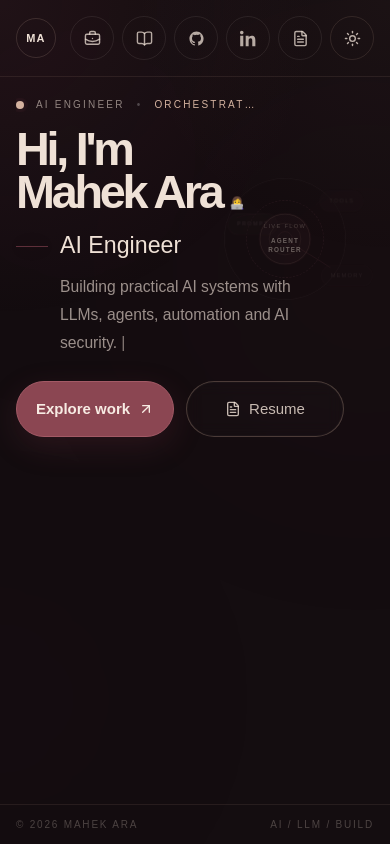
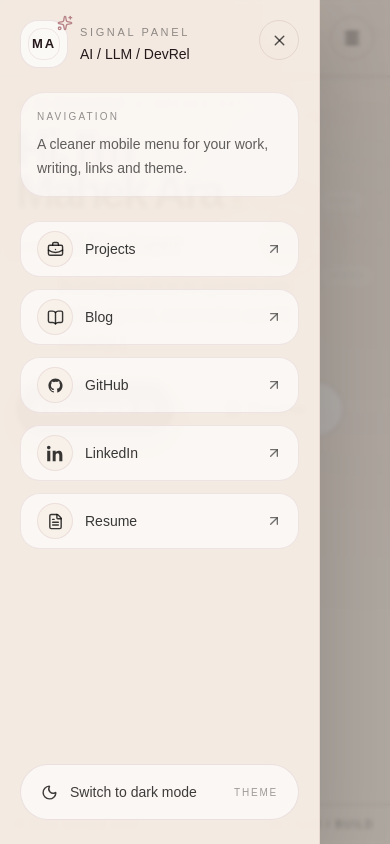
Before and after one commit to mahekara28/mahek-portfolio, a Next.js app: page / in a window 390 px wide. Both pictures are taken after a click on the button "Open navigation menu". Built offline with nearby package versions, Linux system fonts and the light colour scheme.

Commit message:
Mobile View

```diff
--- a/app/page.tsx
+++ b/app/page.tsx
@@ -1,14 +1,17 @@
 "use client";
 
 import Link from "next/link";
-import { motion } from "motion/react";
+import { AnimatePresence, motion } from "motion/react";
 import {
   ArrowUpRight,
   BookOpen,
   BriefcaseBusiness,
   FileText,
+  Menu,
   Moon,
+  Sparkles,
   Sun,
+  X,
 } from "lucide-react";
 import type { ReactNode } from "react";
 import { useEffect, useState } from "react";
@@ -156,6 +159,66 @@
     <Link href={href} aria-label={label} className={baseClass}>
       {icon}
       {labelNode}
+    </Link>
+  );
+}
+
+function MobilePanelLink({
+  href,
+  label,
+  icon,
+  isDark,
+  onClick,
+  external = false,
+}: {
+  href: string;
+  label: string;
+  icon: ReactNode;
+  isDark: boolean;
+  onClick: () => void;
+  external?: boolean;
+}) {
+  const className = `flex h-14 items-center justify-between rounded-[20px] border px-4 transition ${
+    isDark
+      ? "border-[#d4b29f]/12 bg-white/[0.02] text-[#efe1d6]/84 hover:border-[#d4b29f]/28 hover:bg-[#d4b29f]/[0.035]"
+      : "border-[#7e3f4c]/10 bg-white/60 text-black/78 hover:border-[#7e3f4c]/24 hover:bg-[#7e3f4c]/[0.04]"
+  }`;
+
+  const content = (
+    <>
+      <span className="flex items-center gap-3 text-sm">
+        <span
+          className={`flex h-9 w-9 items-center justify-center rounded-full border ${
+            isDark
+              ? "border-[#d4b29f]/10 bg-[#25181d]"
+              : "border-[#7e3f4c]/10 bg-[#f8f1ea]"
+          }`}
+        >
+          {icon}
+        </span>
+        {label}
+      </span>
+      <ArrowUpRight className="h-4 w-4 opacity-70" />
+    </>
+  );
+
+  if (external) {
+    return (
+      <a
+        href={href}
+        target="_blank"
+        rel="noreferrer"
+        className={className}
+        onClick={onClick}
+      >
+        {content}
+      </a>
+    );
+  }
+
+  return (
+    <Link href={href} className={className} onClick={onClick}>
+      {content}
     </Link>
   );
 }
@@ -367,6 +430,7 @@
 
 export default function Home() {
   const { isDark, toggleTheme } = useTheme();
+  const [mobileMenuOpen, setMobileMenuOpen] = useState(false);
   const typedStatus = useTypedLoop(statusPhrases, 58, 1200);
   const typedHeading = useTypeOnce("Hi, I'm Mahek Ara", 30, 70);
   const typedIntro = useTypeOnce(introLine, 16, 520);
@@ -427,8 +491,20 @@
             </span>
           </Link>
 
+          <button
+            onClick={() => setMobileMenuOpen(true)}
+            aria-label="Open navigation menu"
+            className={`flex h-11 w-11 items-center justify-center rounded-full border transition duration-300 md:hidden ${
+              isDark
+                ? "border-[#d4b29f]/14 text-[#efe1d6]/76 hover:border-[#d4b29f]/34 hover:text-[#f5e7db]"
+                : "border-[#7e3f4c]/14 text-black/70 hover:border-[#7e3f4c]/32 hover:text-[#7e3f4c]"
+            }`}
+          >
+            <Menu className="h-[18px] w-[18px]" />
+          </button>
+
           <div
-            className={`flex flex-wrap items-center justify-end gap-2 sm:gap-3 ${
+            className={`hidden flex-wrap items-center justify-end gap-2 sm:gap-3 md:flex ${
               isDark ? "text-[#efe1d6]/74" : "text-black/66"
             }`}
           >
@@ -479,6 +555,171 @@
           </div>
         </div>
       </header>
+
+      <AnimatePresence>
+        {mobileMenuOpen && (
+          <>
+            <motion.button
+              type="button"
+              aria-label="Close navigation menu"
+              initial={{ opacity: 0 }}
+              animate={{ opacity: 1 }}
+              exit={{ opacity: 0 }}
+              transition={{ duration: 0.2 }}
+              onClick={() => setMobileMenuOpen(false)}
+              className="fixed inset-0 z-40 bg-black/28 backdrop-blur-[2px] md:hidden"
+            />
+
+            <motion.aside
+              initial={{ x: -320, opacity: 0.92 }}
+              animate={{ x: 0, opacity: 1 }}
+              exit={{ x: -320, opacity: 0.92 }}
+              transition={{ duration: 0.34, ease: [0.22, 1, 0.36, 1] }}
+              className={`fixed left-0 top-0 z-50 flex h-screen w-[84%] max-w-[320px] flex-col border-r px-5 pb-6 pt-5 shadow-[0_28px_80px_rgba(0,0,0,0.18)] md:hidden ${
+                isDark
+                  ? "border-[#d4b29f]/12 bg-[#140d10]/95 text-[#efe1d6]"
+                  : "border-[#7e3f4c]/10 bg-[#f6ede4]/96 text-[#24181a]"
+              }`}
+            >
+              <div className="flex items-start justify-between gap-4">
+                <div className="flex items-center gap-3">
+                  <div
+                    className={`relative flex h-12 w-12 items-center justify-center rounded-[18px] border ${
+                      isDark
+                        ? "border-[#d4b29f]/16 bg-[#2a1a1f]"
+                        : "border-[#7e3f4c]/12 bg-white/70"
+                    }`}
+                  >
+                    <div
+                      className={`absolute inset-[7px] rounded-[14px] border ${
+                        isDark
+                          ? "border-[#d4b29f]/10"
+                          : "border-[#7e3f4c]/10"
+                      }`}
+                    />
+                    <span className="text-[13px] font-semibold tracking-[0.14em]">
+                      MA
+                    </span>
+                    <Sparkles className="absolute -right-1.5 -top-1.5 h-4 w-4 text-[#b88388]" />
+                  </div>
+
+                  <div>
+                    <p
+                      className={`text-[11px] uppercase tracking-[0.24em] ${
+                        isDark ? "text-[#efe1d6]/42" : "text-black/42"
+                      }`}
+                    >
+                      Signal panel
+                    </p>
+                    <p className="mt-1 text-sm">AI / LLM / DevRel</p>
+                  </div>
+                </div>
+
+                <button
+                  onClick={() => setMobileMenuOpen(false)}
+                  aria-label="Close navigation menu"
+                  className={`flex h-10 w-10 items-center justify-center rounded-full border transition ${
+                    isDark
+                      ? "border-[#d4b29f]/14 text-[#efe1d6]/76 hover:border-[#d4b29f]/34"
+                      : "border-[#7e3f4c]/12 text-black/68 hover:border-[#7e3f4c]/26"
+                  }`}
+                >
+                  <X className="h-[17px] w-[17px]" />
+                </button>
+              </div>
+
+              <div
+                className={`mt-6 rounded-[24px] border px-4 py-4 ${
+                  isDark
+                    ? "border-[#d4b29f]/10 bg-white/[0.02]"
+                    : "border-[#7e3f4c]/10 bg-white/58"
+                }`}
+              >
+                <p
+                  className={`text-[10px] uppercase tracking-[0.22em] ${
+                    isDark ? "text-[#efe1d6]/42" : "text-black/42"
+                  }`}
+                >
+                  Navigation
+                </p>
+                <p
+                  className={`mt-2 text-sm leading-6 ${
+                    isDark ? "text-[#efe1d6]/70" : "text-black/62"
+                  }`}
+                >
+                  A cleaner mobile menu for your work, writing, links and theme.
+                </p>
+              </div>
+
+              <div className="mt-6 space-y-3">
+                <MobilePanelLink
+                  href="/projects"
+                  label="Projects"
+                  icon={<BriefcaseBusiness className="h-[17px] w-[17px]" />}
+                  isDark={isDark}
+                  onClick={() => setMobileMenuOpen(false)}
+                />
+                <MobilePanelLink
+                  href="/blog"
+                  label="Blog"
+                  icon={<BookOpen className="h-[17px] w-[17px]" />}
+                  isDark={isDark}
+                  onClick={() => setMobileMenuOpen(false)}
+                />
+                <MobilePanelLink
+                  href="https://github.com/mahekara28"
+                  label="GitHub"
+                  icon={<GitHubIcon className="h-[17px] w-[17px]" />}
+                  isDark={isDark}
+                  external
+                  onClick={() => setMobileMenuOpen(false)}
+                />
+                <MobilePanelLink
+                  href="https://www.linkedin.com/in/mahek-ara/"
+                  label="LinkedIn"
+                  icon={<LinkedInIcon className="h-[17px] w-[17px]" />}
+                  isDark={isDark}
+                  external
+                  onClick={() => setMobileMenuOpen(false)}
+                />
+                <MobilePanelLink
+                  href="https://drive.google.com/file/d/1HB3XFQCsMgmZfF50zjjNN6900j-cZDok/view?usp=sharing"
+                  label="Resume"
+                  icon={<FileText className="h-[17px] w-[17px]" />}
+                  isDark={isDark}
+                  external
+                  onClick={() => setMobileMenuOpen(false)}
+                />
+              </div>
+
+              <button
+                onClick={toggleTheme}
+                className={`mt-auto flex h-14 items-center justify-between rounded-full border px-5 transition ${
+                  isDark
+                    ? "border-[#d4b29f]/16 bg-white/[0.02] text-[#efe1d6]/82 hover:border-[#d4b29f]/34"
+                    : "border-[#7e3f4c]/12 bg-white/62 text-black/76 hover:border-[#7e3f4c]/28"
+                }`}
+              >
+                <span className="flex items-center gap-3 text-sm">
+                  {isDark ? (
+                    <Sun className="h-[17px] w-[17px]" />
+                  ) : (
+                    <Moon className="h-[17px] w-[17px]" />
+                  )}
+                  {isDark ? "Switch to day mode" : "Switch to dark mode"}
+                </span>
+                <span
+                  className={`text-[10px] uppercase tracking-[0.18em] ${
+                    isDark ? "text-[#efe1d6]/38" : "text-black/38"
+                  }`}
+                >
+                  Theme
+                </span>
+              </button>
+            </motion.aside>
+          </>
+        )}
+      </AnimatePresence>
 
       <section className="relative z-10 flex-1 px-4 pt-3 sm:px-6 sm:py-8 md:px-10 md:py-16">
         <div className="mx-auto grid h-full max-w-[1450px] items-center gap-10 lg:grid-cols-[minmax(0,1fr)_minmax(460px,0.96fr)]">
```
